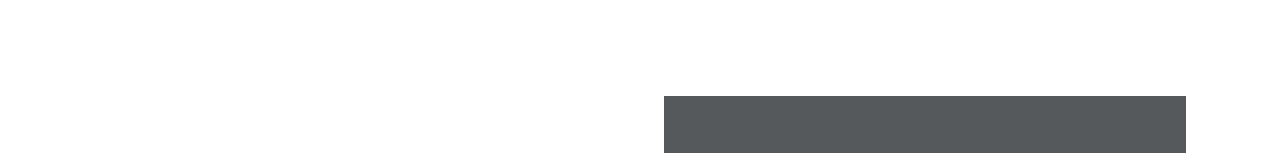
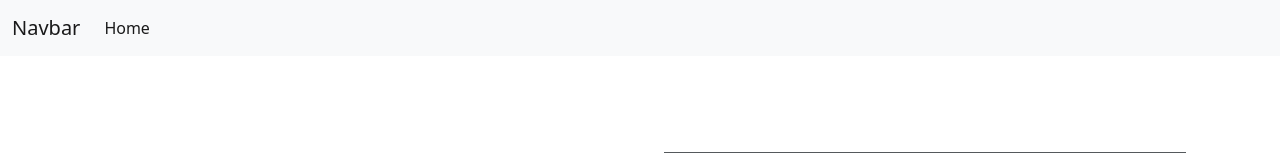
Before and after one commit to adrienroches-sensio/sfpack_2023_06_12, a Symfony app: template templates/movie/details.html.twig in a window 1280 px wide. Shown: the top 153 px of the page. Run offline with Twig, Linux system fonts and the light colour scheme; the template is opened without the code that fills it, so the values that code supplies are empty; some libraries are stand-ins or nearby versions.

Commit message:
[sfstart - twig] Add the static navbar

```diff
--- a/templates/base.html.twig
+++ b/templates/base.html.twig
@@ -13,6 +13,9 @@
 <body>
 {% block body %}
     <main>
+        {% block navbar %}
+            {{ include('navbar.html.twig', with_context = false) }}
+        {% endblock navbar %}
         {% block main %}{% endblock main %}
     </main>
 {% endblock body %}
--- /dev/null
+++ b/templates/navbar.html.twig
@@ -0,0 +1,15 @@
+<nav class="navbar navbar-expand-lg bg-light">
+    <div class="container-fluid">
+        <a class="navbar-brand" href="/">Navbar</a>
+        <button class="navbar-toggler" type="button" data-bs-toggle="collapse" data-bs-target="#navbarNav" aria-controls="navbarNav" aria-expanded="false" aria-label="Toggle navigation">
+            <span class="navbar-toggler-icon"></span>
+        </button>
+        <div class="collapse navbar-collapse" id="navbarNav">
+            <ul class="navbar-nav">
+                <li class="nav-item">
+                    <a class="nav-link active" aria-current="page" href="/">Home</a>
+                </li>
+            </ul>
+        </div>
+    </div>
+</nav>
```
